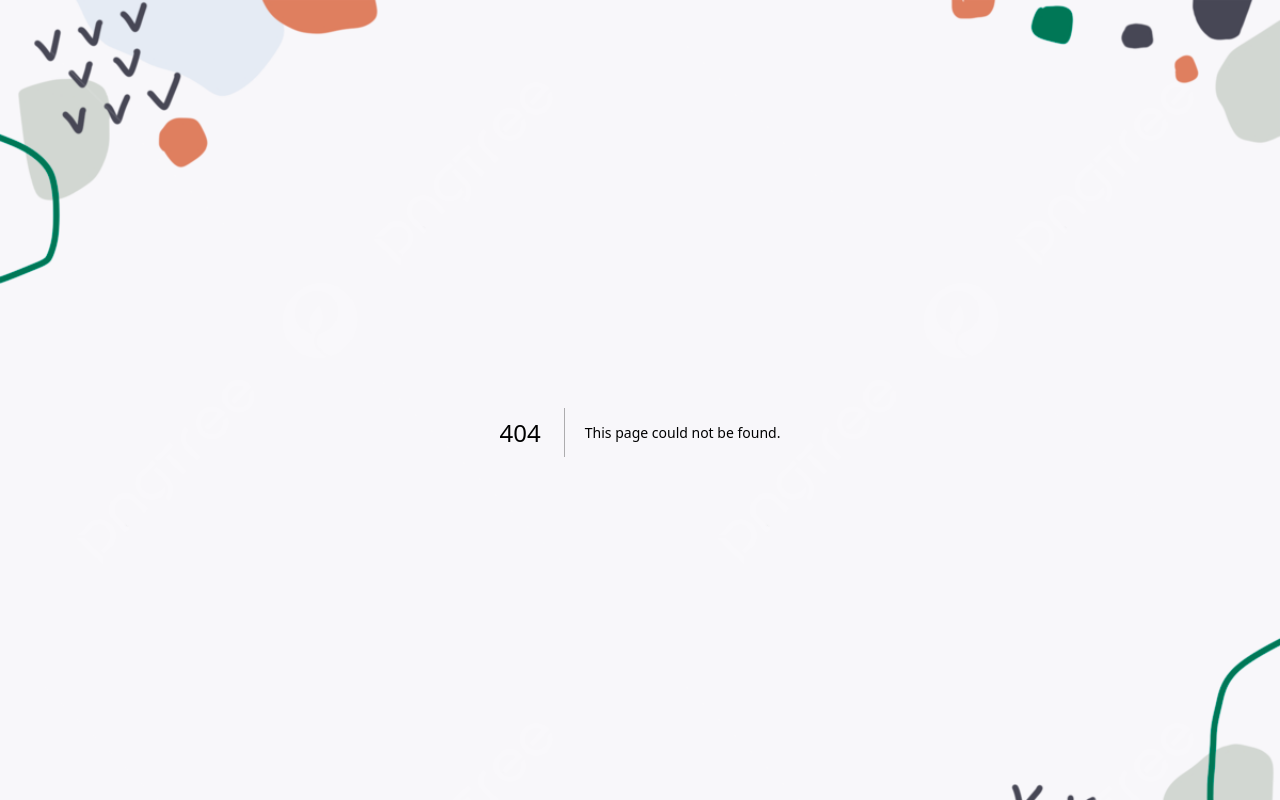
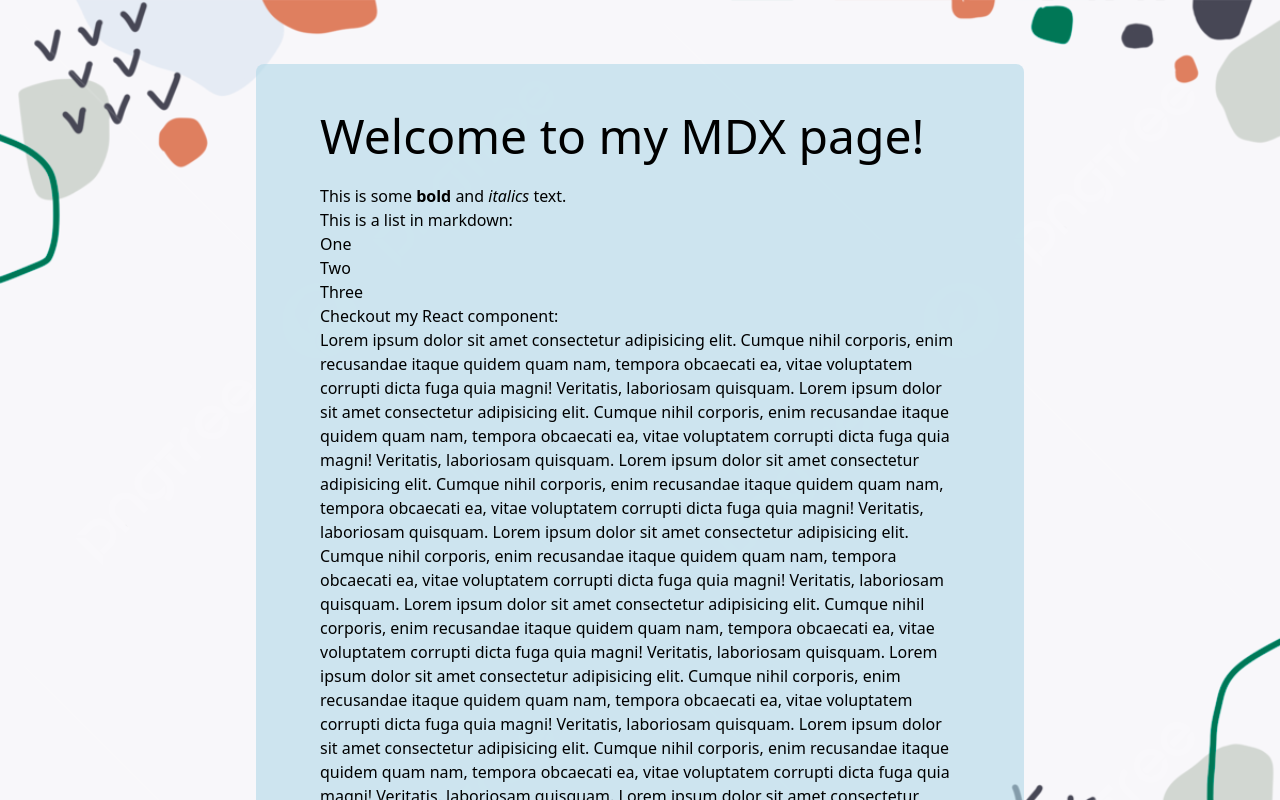
Before and after one commit to ecxtacy/dhruvchouhan, a Next.js app: page /blogs/first-blog in a window 1280 px wide. Before the commit this address had no page. Shown: the top 800 px of the page. Built offline with nearby package versions, Linux system fonts and the light colour scheme.

Commit message:
Configured MDX with styling.

```diff
--- /dev/null
+++ b/app/blogs/first-blog/page.mdx
@@ -0,0 +1,43 @@
+import Navbar from "@/components/navbar"
+
+# Welcome to my MDX page!
+
+This is some **bold** and _italics_ text.
+
+This is a list in markdown:
+
+- One
+- Two
+- Three
+
+Checkout my React component:
+
+Lorem ipsum dolor sit amet consectetur adipisicing elit. Cumque nihil corporis, enim recusandae itaque quidem quam nam, tempora obcaecati ea, vitae voluptatem corrupti dicta fuga quia magni! Veritatis, laboriosam quisquam.
+Lorem ipsum dolor sit amet consectetur adipisicing elit. Cumque nihil corporis, enim recusandae itaque quidem quam nam, tempora obcaecati ea, vitae voluptatem corrupti dicta fuga quia magni! Veritatis, laboriosam quisquam.
+Lorem ipsum dolor sit amet consectetur adipisicing elit. Cumque nihil corporis, enim recusandae itaque quidem quam nam, tempora obcaecati ea, vitae voluptatem corrupti dicta fuga quia magni! Veritatis, laboriosam quisquam.
+Lorem ipsum dolor sit amet consectetur adipisicing elit. Cumque nihil corporis, enim recusandae itaque quidem quam nam, tempora obcaecati ea, vitae voluptatem corrupti dicta fuga quia magni! Veritatis, laboriosam quisquam.
+Lorem ipsum dolor sit amet consectetur adipisicing elit. Cumque nihil corporis, enim recusandae itaque quidem quam nam, tempora obcaecati ea, vitae voluptatem corrupti dicta fuga quia magni! Veritatis, laboriosam quisquam.
+Lorem ipsum dolor sit amet consectetur adipisicing elit. Cumque nihil corporis, enim recusandae itaque quidem quam nam, tempora obcaecati ea, vitae voluptatem corrupti dicta fuga quia magni! Veritatis, laboriosam quisquam.
+Lorem ipsum dolor sit amet consectetur adipisicing elit. Cumque nihil corporis, enim recusandae itaque quidem quam nam, tempora obcaecati ea, vitae voluptatem corrupti dicta fuga quia magni! Veritatis, laboriosam quisquam.
+Lorem ipsum dolor sit amet consectetur adipisicing elit. Cumque nihil corporis, enim recusandae itaque quidem quam nam, tempora obcaecati ea, vitae voluptatem corrupti dicta fuga quia magni! Veritatis, laboriosam quisquam.
+Lorem ipsum dolor sit amet consectetur adipisicing elit. Cumque nihil corporis, enim recusandae itaque quidem quam nam, tempora obcaecati ea, vitae voluptatem corrupti dicta fuga quia magni! Veritatis, laboriosam quisquam.
+lorem
+
+
+Lorem ipsum dolor sit amet consectetur adipisicing elit. Cumque nihil corporis, enim recusandae itaque quidem quam nam, tempora obcaecati ea, vitae voluptatem corrupti dicta fuga quia magni! Veritatis, laboriosam quisquam.
+Lorem ipsum dolor sit amet consectetur adipisicing elit. Cumque nihil corporis, enim recusandae itaque quidem quam nam, tempora obcaecati ea, vitae voluptatem corrupti dicta fuga quia magni! Veritatis, laboriosam quisquam.
+Lorem ipsum dolor sit amet consectetur adipisicing elit. Cumque nihil corporis, enim recusandae itaque quidem quam nam, tempora obcaecati ea, vitae voluptatem corrupti dicta fuga quia magni! Veritatis, laboriosam quisquam.
+Lorem ipsum dolor sit amet consectetur adipisicing elit. Cumque nihil corporis, enim recusandae itaque quidem quam nam, tempora obcaecati ea, vitae voluptatem corrupti dicta fuga quia magni! Veritatis, laboriosam quisquam.
+Lorem ipsum dolor sit amet consectetur adipisicing elit. Cumque nihil corporis, enim recusandae itaque quidem quam nam, tempora obcaecati ea, vitae voluptatem corrupti dicta fuga quia magni! Veritatis, laboriosam quisquam.
+Lorem ipsum dolor sit amet consectetur adipisicing elit. Cumque nihil corporis, enim recusandae itaque quidem quam nam, tempora obcaecati ea, vitae voluptatem corrupti dicta fuga quia magni! Veritatis, laboriosam quisquam.
+Lorem ipsum dolor sit amet consectetur adipisicing elit. Cumque nihil corporis, enim recusandae itaque quidem quam nam, tempora obcaecati ea, vitae voluptatem corrupti dicta fuga quia magni! Veritatis, laboriosam quisquam.
+Lorem ipsum dolor sit amet consectetur adipisicing elit. Cumque nihil corporis, enim recusandae itaque quidem quam nam, tempora obcaecati ea, vitae voluptatem corrupti dicta fuga quia magni! Veritatis, laboriosam quisquam.
+
+
+Lorem ipsum dolor sit amet consectetur adipisicing elit. Cumque nihil corporis, enim recusandae itaque quidem quam nam, tempora obcaecati ea, vitae voluptatem corrupti dicta fuga quia magni! Veritatis, laboriosam quisquam.
+Lorem ipsum dolor sit amet consectetur adipisicing elit. Cumque nihil corporis, enim recusandae itaque quidem quam nam, tempora obcaecati ea, vitae voluptatem corrupti dicta fuga quia magni! Veritatis, laboriosam quisquam.
+Lorem ipsum dolor sit amet consectetur adipisicing elit. Cumque nihil corporis, enim recusandae itaque quidem quam nam, tempora obcaecati ea, vitae voluptatem corrupti dicta fuga quia magni! Veritatis, laboriosam quisquam.
+Lorem ipsum dolor sit amet consectetur adipisicing elit. Cumque nihil corporis, enim recusandae itaque quidem quam nam, tempora obcaecati ea, vitae voluptatem corrupti dicta fuga quia magni! Veritatis, laboriosam quisquam.
+Lorem ipsum dolor sit amet consectetur adipisicing elit. Cumque nihil corporis, enim recusandae itaque quidem quam nam, tempora obcaecati ea, vitae voluptatem corrupti dicta fuga quia magni! Veritatis, laboriosam quisquam.
+Lorem ipsum dolor sit amet consectetur adipisicing elit. Cumque nihil corporis, enim recusandae itaque quidem quam nam, tempora obcaecati ea, vitae voluptatem corrupti dicta fuga quia magni! Veritatis, laboriosam quisquam.
+Lorem ipsum dolor sit amet consectetur adipisicing elit. Cumque nihil corporis, enim recusandae itaque quidem quam nam, tempora obcaecati ea, vitae voluptatem corrupti dicta fuga quia magni! Veritatis, laboriosam quisquam.
--- /dev/null
+++ b/app/blogs/layout.tsx
@@ -0,0 +1,12 @@
+export default function MdxLayout({ children }: { children: React.ReactNode }) {
+  // Create any shared layout or styles here
+  return (
+    <section className="max-w-3xl my-8 mx-auto">
+      <div className="mx-auto py-6 px-6 bg-trans-cyan rounded-lg">
+        <div className="max-w-[40rem] mx-auto">
+          {children}
+        </div>
+      </div>
+    </section>
+  );
+}
--- /dev/null
+++ b/mdx-components.tsx
@@ -0,0 +1,10 @@
+import type { MDXComponents } from 'mdx/types'
+
+export function useMDXComponents(components: MDXComponents): MDXComponents {
+  return {
+    h1: ({children}) => <h1 className='text-5xl my-6'>{children}</h1>,
+    h2: ({children}) => <h1 className='text-4xl'>{children}</h1>,
+    h3: ({children}) => <h1 className='text-3xl'>{children}</h1>,
+    ...components,
+  }
+}
--- a/next.config.js
+++ b/next.config.js
@@ -1,4 +1,10 @@
+const withMDX = require('@next/mdx')()
+
 /** @type {import('next').NextConfig} */
-const nextConfig = {}
+const nextConfig = {
+  // Configure `pageExtensions` to include MDX files
+  pageExtensions: ['js', 'jsx', 'mdx', 'ts', 'tsx'],
+  // Optionally, add any other Next.js config below
+}
 
-module.exports = nextConfig
+module.exports = withMDX(nextConfig)
--- a/tailwind.config.ts
+++ b/tailwind.config.ts
@@ -5,6 +5,7 @@ const config: Config = {
     './pages/**/*.{js,ts,jsx,tsx,mdx}',
     './components/**/*.{js,ts,jsx,tsx,mdx}',
     './app/**/*.{js,ts,jsx,tsx,mdx}',
+    './*.{js,ts,jsx,tsx,mdx}'
   ],
   theme: {
     extend: {
@@ -15,6 +16,7 @@ const config: Config = {
       colors: {
         trans: {
           blue: "rgba(11, 78, 172, 0.45)",
+          cyan: "rgba(175, 217, 231, 0.59)",
         }
       }
     },
```
